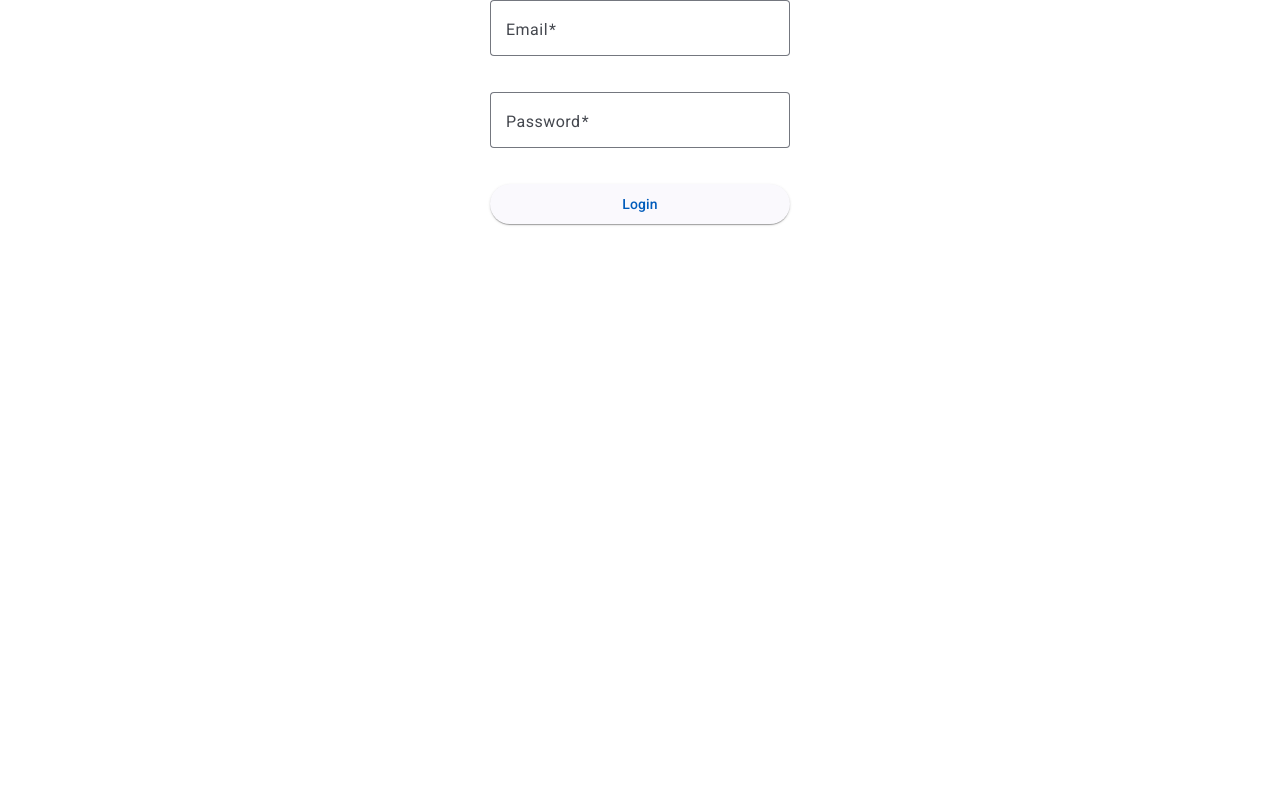
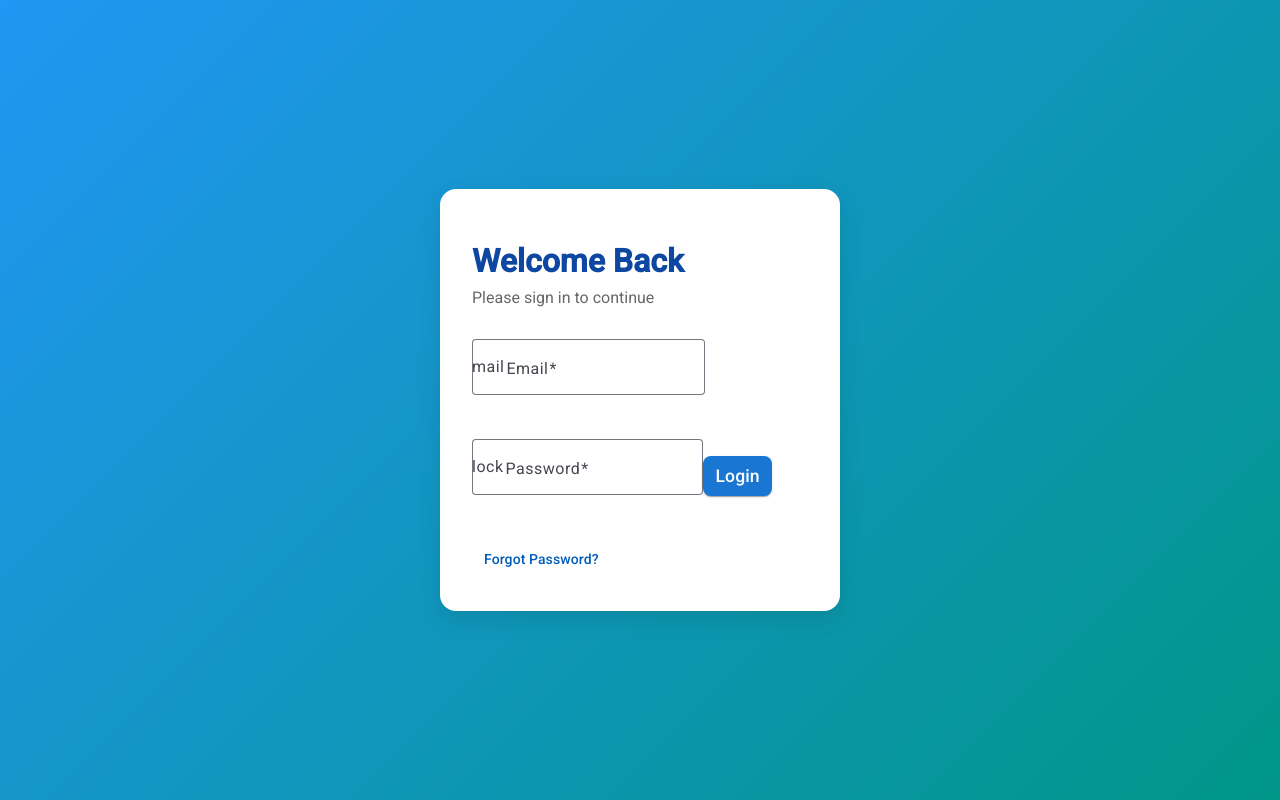
Before and after one commit to ramaeondev/logit, an Angular app: page /login in a window 1280 px wide. Built offline with nearby package versions, Linux system fonts and the light colour scheme.

Commit message:
Login COmponent designs

```diff
--- a/angular.json
+++ b/angular.json
@@ -32,7 +32,6 @@
               }
             ],
             "styles": [
-              "@angular/material/prebuilt-themes/azure-blue.css",
               "src/styles.scss"
             ],
             "scripts": []
@@ -101,6 +100,11 @@
       }
     }
   },
+  "schematics": {
+    "@schematics/angular:component": {
+      "style": "scss"
+    }
+  },
   "cli": {
     "analytics": false
   }
--- a/package.json
+++ b/package.json
@@ -10,7 +10,7 @@
   },
   "private": true,
   "dependencies": {
-    "@angular/animations": "^19.0.0",
+    "@angular/animations": "^19.1.7",
     "@angular/cdk": "^19.1.5",
     "@angular/common": "^19.0.0",
     "@angular/compiler": "^19.0.0",
@@ -20,6 +20,7 @@
     "@angular/platform-browser": "^19.0.0",
     "@angular/platform-browser-dynamic": "^19.0.0",
     "@angular/router": "^19.0.0",
+    "ngx-bootstrap": "^19.0.2",
     "rxjs": "~7.8.0",
     "tslib": "^2.3.0",
     "zone.js": "~0.15.0"
--- a/src/app/login/login.component.html
+++ b/src/app/login/login.component.html
@@ -1,15 +1,30 @@
-<form class="login-form" [formGroup]="loginForm" (ngSubmit)="onSubmit()">
+<mat-card class="login-form">
+  <div class="login-header text-center">
+    <h1>Welcome Back</h1>
+    <p>Please sign in to continue</p>
+  </div>
+
+  <form [formGroup]="loginForm" (ngSubmit)="onSubmit()">
     <mat-form-field appearance="outline">
       <mat-label>Email</mat-label>
       <input matInput formControlName="email" type="email" required>
+      <mat-icon matPrefix>mail</mat-icon>
       <mat-error *ngIf="loginForm.get('email')?.invalid">Valid email is required</mat-error>
     </mat-form-field>
 
     <mat-form-field appearance="outline">
       <mat-label>Password</mat-label>
       <input matInput formControlName="password" type="password" required>
+      <mat-icon matPrefix>lock</mat-icon>
       <mat-error *ngIf="loginForm.get('password')?.invalid">Password is required</mat-error>
     </mat-form-field>
 
-    <button mat-raised-button color="primary" type="submit">Login</button>
+    <button mat-raised-button color="primary" type="submit" class="full-width">
+      Login
+    </button>
   </form>
+
+  <div class="text-center mt-2">
+    <a mat-button color="accent" href="#">Forgot Password?</a>
+  </div>
+</mat-card>
--- a/src/app/login/login.component.scss
+++ b/src/app/login/login.component.scss
@@ -1,8 +1,73 @@
-// login.component.css
+:host {
+  display: flex;
+  justify-content: center;
+  align-items: center;
+  min-height: 100vh;
+  background: linear-gradient(
+    135deg,
+    #2196F3 0%,   // Blue shade from Azure Blue theme
+    #009688 100%  // Teal shade from Material theme
+  );
+}
+
 .login-form {
-    display: flex;
-    flex-direction: column;
-    gap: 16px;
-    max-width: 300px;
-    margin: auto;
+  display: flex;
+  flex-direction: column;
+  width: 100%;
+  max-width: 400px;
+  padding: 2rem;
+  background: white;
+  border-radius: 16px;
+  box-shadow: 0 8px 24px rgba(0, 0, 0, 0.1);
+
+  mat-form-field {
+    margin-bottom: 1.5rem;
+
+    .mat-form-field-outline-start,
+    .mat-form-field-outline-gap,
+    .mat-form-field-outline-end {
+      border-width: 2px !important;
+    }
   }
+
+  button[type="submit"] {
+    margin-top: 1rem;
+    padding: 12px;
+    font-size: 1.1rem;
+    border-radius: 8px;
+    background-color: #1976D2; // Primary button color from Azure Blue theme
+    color: white;
+    border: none;
+    cursor: pointer;
+
+    &:hover {
+      background-color: #1565C0; // Darker shade on hover
+    }
+  }
+
+  @media (max-width: 600px) {
+    width: 90%;
+    margin: 1rem;
+  }
+}
+
+.login-header {
+  margin-bottom: 2rem !important;
+
+  h1 {
+    color: #0D47A1; // Darker shade of blue from Azure Blue theme
+    font-weight: 600;
+    margin-bottom: 0.5rem;
+  }
+
+  p {
+    color: rgba(0, 0, 0, 0.6);
+    margin: 0;
+  }
+}
+
+.error-message {
+  color: #D32F2F; // Red from Material theme for error messages
+  margin-bottom: 1rem;
+  font-weight: 500;
+}
--- a/src/app/login/login.component.ts
+++ b/src/app/login/login.component.ts
@@ -4,10 +4,11 @@ import { FormBuilder, FormGroup, FormsModule, ReactiveFormsModule, Validators }
 import { MatFormFieldModule } from '@angular/material/form-field';
 import { MatInputModule } from '@angular/material/input';
 import { MatButtonModule } from '@angular/material/button';
+import { MatCardModule } from '@angular/material/card';
 
 @Component({
   selector: 'app-login',
-  imports: [CommonModule, FormsModule, ReactiveFormsModule, MatFormFieldModule, MatInputModule, MatButtonModule],
+  imports: [CommonModule, FormsModule, ReactiveFormsModule, MatFormFieldModule, MatInputModule, MatButtonModule,MatCardModule],
   templateUrl: './login.component.html',
   styleUrl: './login.component.scss',
   standalone: true,
--- a/src/styles.scss
+++ b/src/styles.scss
@@ -1,4 +1,10 @@
-/* You can add global styles to this file, and also import other style files */
+// Import the prebuilt theme (already included in angular.json)
+@import '@angular/material/prebuilt-themes/azure-blue.css';
 
-html, body { height: 100%; }
-body { margin: 0; font-family: Roboto, "Helvetica Neue", sans-serif; }
+// Global styles
+html, body {
+  height: 100%;
+  margin: 0;
+  font-family: Roboto, "Helvetica Neue", sans-serif;
+  background-color: #f5f5f5;
+}
```
Also changed, not shown: 1 other file (tests, documents, lock files or other folders).
